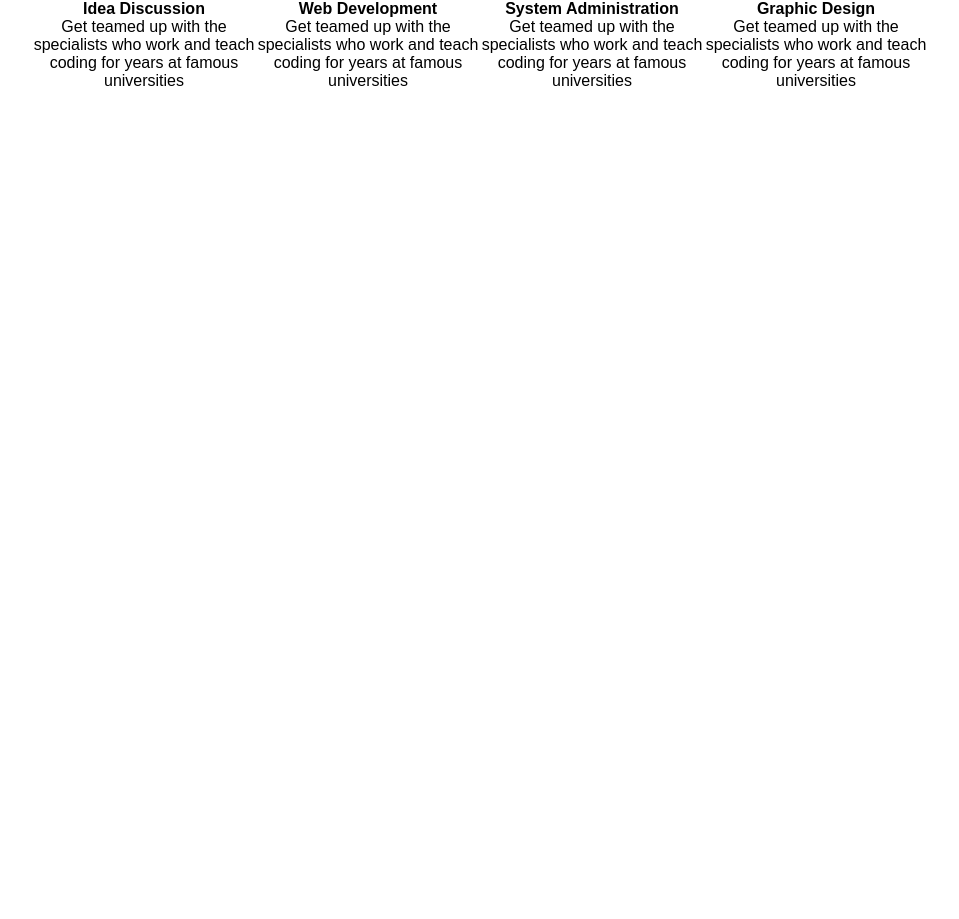
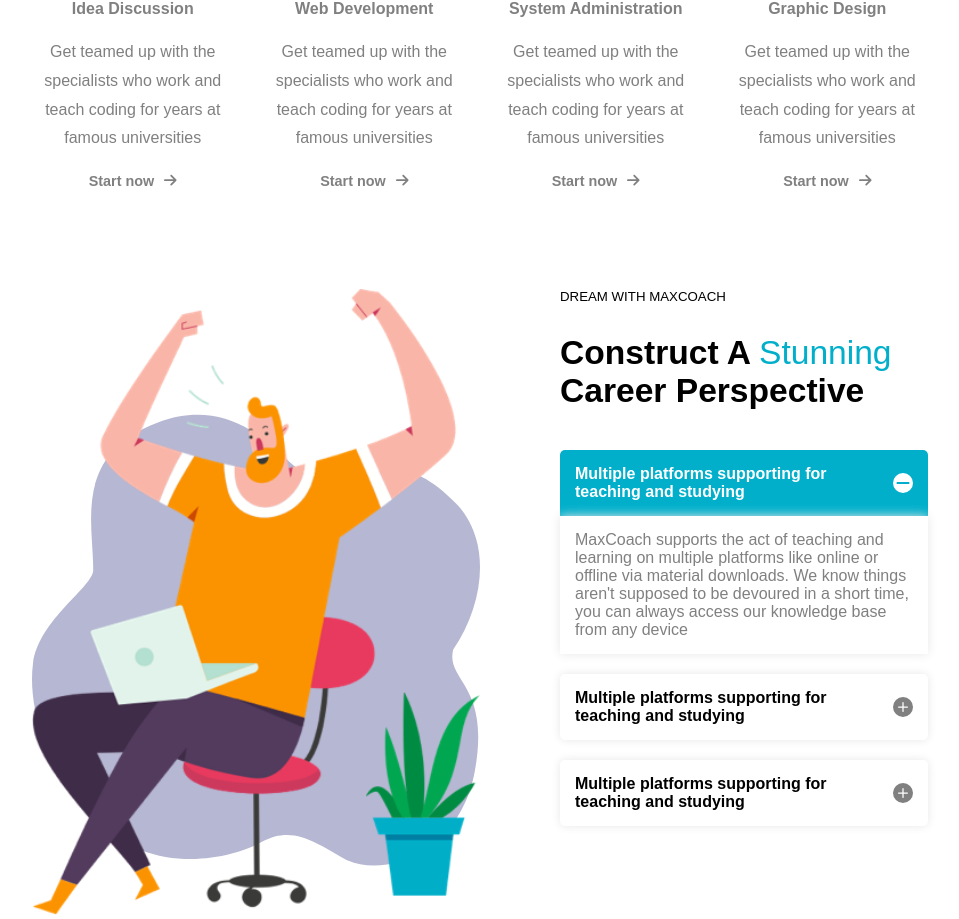
Before and after one commit to Paolo-dev-it/proj-html-vuejs, a Vue app: page / in a window 1280 px wide. Shown: the part 986-1905 px from the top of the page, without its empty margins (160-1119 px from the left). Before the commit the page ends 1076 px from the top, so only its background shows below. Built offline with nearby package versions, Linux system fonts and the light colour scheme.

Commit message:
Working on main. Work in progress!

```diff
--- a/src/components/header/HeaderComp.vue
+++ b/src/components/header/HeaderComp.vue
@@ -14,7 +14,8 @@
     <div class="container-jumbo">
       <div class="desc-cont">
         <h1>Complete your Dreams in JavaS Programming </h1>
-        <p>Learn any coding program in distance and for a reasonable fee. You don't have to struggle alone, you,ve got
+        <p>Learn any coding program in distance and for a reasonable fee. You don't have to struggle
+          alone, you,ve got
           our assistance and help.
         </p>
         <div class="jumbo-btn-icn">
@@ -101,6 +102,7 @@ header {
       margin-top: 30px;
       font-size: 1.3rem;
       line-height: 2rem;
+      color: gray;
     }
   }
 
--- a/src/components/header/NavbarHeaderComp.vue
+++ b/src/components/header/NavbarHeaderComp.vue
@@ -21,10 +21,11 @@ export default {
 <style lang="scss" scoped>
 li {
     list-style-type: none;
+    color: gray;
 
     a {
         text-decoration: none;
-        color: black;
+
     }
 }
 </style>
--- a/src/components/main/CardComp.vue
+++ b/src/components/main/CardComp.vue
@@ -4,7 +4,7 @@
             <img :src="`/img/${singleCardData.url}`" alt="">
             <h4>{{ singleCardData.type }}</h4>
             <p> {{ singleCardData.description }}</p>
-            <div><span></span></div>
+            <div>Start now<span><font-awesome-icon class="ic-arr" icon="fa-arrow-right" /></span></div>
         </div>
     </div>
 
@@ -28,6 +28,25 @@ export default {
 
     .card {
         text-align: center;
+        color: gray;
+        font-weight: bold;
+
+        p {
+            line-height: 1.8rem;
+            margin-top: 20px;
+            font-weight: lighter;
+
+        }
+
+        div {
+            font-size: 0.9rem;
+
+            .ic-arr {
+                margin-left: 10px;
+                margin-top: 20px;
+            }
+        }
+
 
     }
 }
--- a/src/components/main/MainComp.vue
+++ b/src/components/main/MainComp.vue
@@ -7,7 +7,53 @@
 
         <div class="cont-card">
             <CardComp v-for="(elem, index) in lessonsData" :key='index' :singleCardData="elem" />
+        </div>
+        <div class="perspective-cont">
+            <div class="img-happy">
+                <img src="../../assets/images/about-us-03-image-01.png" alt="">
+            </div>
+            <div class="perspect-desc-cont">
+                <h5>dream with <span>maxcoach</span></h5>
+                <h2>Construct a <span>stunning</span> career perspective</h2>
+                <div>
+                    <div class="title-card-top">
+                        <div>
+                            <h3>Multiple platforms supporting for teaching and studying</h3>
+                        </div>
+                        <div class="minus-sty">
+                            <font-awesome-icon class="icn-min-sty" icon="fa-minus" />
+                        </div>
 
+                    </div>
+                    <div class="card-top-1">
+                        <p>
+                            MaxCoach supports the act of teaching and learning on multiple platforms like online or
+                            offline
+                            via material downloads. We know things aren't supposed to be devoured in a short time, you
+                            can
+                            always access our knowledge base from any device
+                        </p>
+                    </div>
+
+                </div>
+                <div class="card-top-2">
+                    <div>
+                        <h3>Multiple platforms supporting for teaching and studying</h3>
+                    </div>
+                    <div class="plus-cont">
+                        <img src="../../assets/images/add.svg" alt="">
+                    </div>
+                </div>
+                <div class="card-top-3">
+                    <div>
+                        <h3>Multiple platforms supporting for teaching and studying</h3>
+                    </div>
+                    <div class="plus-cont">
+                        <img src="../../assets/images/add.svg" alt="">
+                    </div>
+
+                </div>
+            </div>
         </div>
     </main>
 </template>
@@ -28,6 +74,10 @@ export default {
 
 <!-- Add "scoped" attribute to limit CSS to this component only -->
 <style scoped lang="scss">
+main {
+    background-color: #FFFFFF;
+}
+
 .style-sub {
     width: 70%;
     margin: 0 auto;
@@ -54,5 +104,163 @@ export default {
     display: flex;
     width: 70%;
     margin: auto;
+    gap: 30px;
+}
+
+.perspective-cont {
+    width: 70%;
+    margin: auto;
+    display: flex;
+    justify-content: space-between;
+
+
+    .img-happy {
+        margin-top: 100px;
+        width: 50%;
+
+        img {
+            width: 100%;
+            background-image: url('../../assets/images/underlay-shape-lilla.svg');
+            background-size: cover;
+            background-repeat: no-repeat;
+        }
+    }
+
+    .perspect-desc-cont {
+        margin-top: 100px;
+        padding: 0px 0px 0px 80px;
+        width: 50%;
+
+
+        h5 {
+            text-transform: uppercase;
+            font-weight: lighter;
+            margin-bottom: 30px;
+
+            span {
+                font-weight: bolder;
+            }
+        }
+
+        h2 {
+            font-size: 2.1rem;
+            font-weight: 900;
+            text-transform: capitalize;
+            margin-bottom: 40px;
+
+            span {
+                font-weight: 200;
+                color: #01afcB;
+            }
+        }
+
+        .card-top-1 {
+            -webkit-box-shadow: 0px 0px 65px 39px #E7E7E7;
+            -moz-box-shadow: 0px 0px 65px 39px #E7E7E7;
+            -o-box-shadow: 0px 0px 65px 39px #E7E7E7;
+            box-shadow: 0px 0px 10px 0px #E7E7E7;
+            padding: 15px;
+
+            p {
+                font-weight: lighter;
+                color: gray;
+            }
+        }
+
+        .card-top-2 {
+            border-radius: 5px;
+            padding: 15px;
+            margin: 20px 0px;
+            display: flex;
+            justify-content: space-between;
+            align-items: center;
+            -webkit-box-shadow: 0px 0px 65px 39px #E7E7E7;
+            -moz-box-shadow: 0px 0px 65px 39px #E7E7E7;
+            -o-box-shadow: 0px 0px 65px 39px #E7E7E7;
+            box-shadow: 0px 0px 10px 0px #E7E7E7;
+
+
+            .plus-cont {
+                height: 20px;
+                width: 20px;
+                border-radius: 50%;
+                background-color: gray;
+                padding: 10px;
+                position: relative;
+
+                img {
+                    fill: red;
+                    width: 20px;
+                    position: absolute;
+                    top: 0;
+                    left: 0;
+                }
+            }
+        }
+
+        .card-top-3 {
+
+            border-radius: 5px;
+            padding: 15px;
+            display: flex;
+            justify-content: space-between;
+            align-items: center;
+            -webkit-box-shadow: 0px 0px 65px 39px #E7E7E7;
+            -moz-box-shadow: 0px 0px 65px 39px #E7E7E7;
+            -o-box-shadow: 0px 0px 65px 39px #E7E7E7;
+            box-shadow: 0px 0px 10px 0px #E7E7E7;
+
+            .plus-cont {
+                height: 20px;
+                width: 20px;
+                border-radius: 50%;
+                background-color: gray;
+                padding: 10px;
+                position: relative;
+
+                img {
+                    fill: red;
+                    width: 20px;
+                    position: absolute;
+                    top: 0;
+                    left: 0;
+                }
+            }
+        }
+
+        .title-card-top {
+            background-color: #01afcB;
+            color: white;
+            padding: 15px;
+            border-radius: 5px 5px 0px 0px;
+            display: flex;
+            align-items: center;
+
+            .minus-sty {
+
+                height: 20px;
+                width: 20px;
+                border-radius: 50%;
+                background-color: white;
+                padding: 10px;
+                display: flex;
+                justify-content: center;
+                align-items: center;
+
+                .icn-min-sty {
+                    color: #01afcB;
+
+                }
+            }
+        }
+
+        h3 {
+            font-size: 1rem;
+        }
+
+
+    }
+
+
 }
 </style>
--- a/src/main.js
+++ b/src/main.js
@@ -15,13 +15,22 @@ import {
   faCircleUser,
   faMagnifyingGlass,
   faDownload,
+  faArrowRight,
+  faMinus,
 } from "@fortawesome/free-solid-svg-icons";
 
 // Import icone regular /
 import {} from "@fortawesome/free-regular-svg-icons";
 
 // add icons to the library /
-library.add(faCartShopping, faCircleUser, faMagnifyingGlass, faDownload);
+library.add(
+  faCartShopping,
+  faCircleUser,
+  faMagnifyingGlass,
+  faDownload,
+  faArrowRight,
+  faMinus
+);
 
 // add font awesome icon component */
 Vue.component("font-awesome-icon", FontAwesomeIcon);
```
Also changed, not shown: src/assets/images/add.svg, src/assets/images/underlay-shape-lilla.svg.
